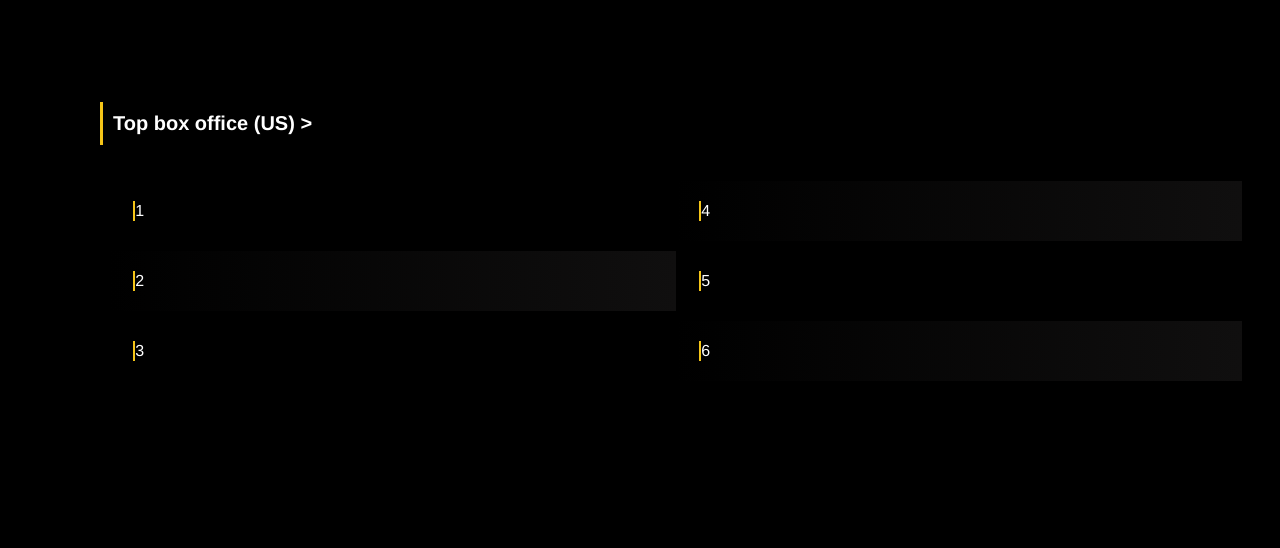
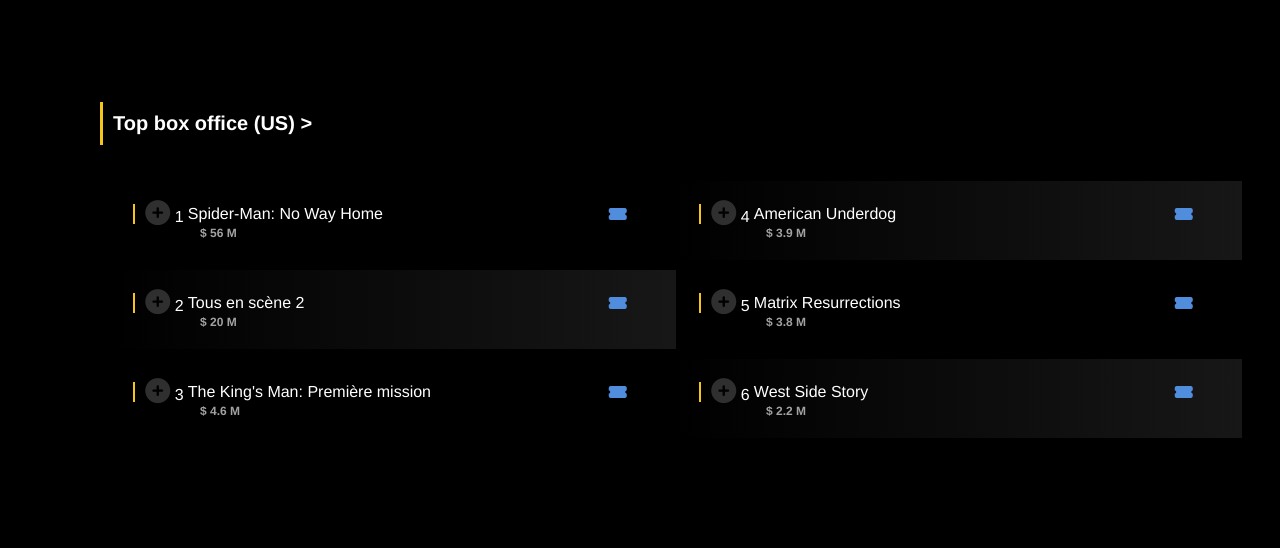
Before and after one commit to Noziho/Project-IMDB-Like, a PHP site: page / in a window 1280 px wide. Shown: the part 5207-5755 px from the top of the page. Before the commit the page ends 5588 px from the top, so only its background shows below. Run offline with PHP 8.4, Linux system fonts and the light colour scheme; some libraries are stand-ins or nearby versions.

Commit message:
Box office category done

```diff
--- a/assets/css/style.css
+++ b/assets/css/style.css
@@ -358,6 +358,7 @@ div + span:hover {
     width: 50%;
     margin-top: 1rem;
     padding: 2rem;
+    flex-flow: row wrap;
 }
 .yellowBorder {
     border-color: #f5c518;
@@ -365,5 +366,30 @@ div + span:hover {
 }
 
 .linearGradientBg {
-    background: linear-gradient(to left, rgb(16, 15, 15), black);
+    background: linear-gradient(to left, rgb(24, 23, 23), black);
 }
+
+.box-office-logo {
+    font-size: 2.5rem;
+    margin-left: 1rem;
+}
+
+.containerLogoBoxOffice {
+    width: 10%
+}
+
+.containerLogoBoxOffice + div {
+    width: 80%;
+}
+
+.fa-ticket-alt {
+    color: #508ddd;
+}
+
+.fa-ticket-alt + div {
+    width: 100%;
+    color: #a2a2a2;
+    font-size: 1.2rem;
+    font-weight: bold;
+    margin-left: 7rem;
+}
--- a/index.html
+++ b/index.html
@@ -2072,27 +2072,51 @@
             <h2 class="topPicksTitle">Top box office (US) <span class="yellowHover">></span></h2>
             <div id="boxOfficeContainer">
                 <div class="boxOffice">
-                    <div class="line yellowBorder"></div>1
+                    <div class="line yellowBorder"></div>
+                    <div class="containerLogoBoxOffice"><i class="fas fa-plus-circle box-office-logo"></i> 1</div>
+                    <div>Spider-Man: No Way Home</div>
+                    <i class="fas fa-ticket-alt"></i>
+                    <div>$ 56 M</div>
                 </div>
 
                 <div class="boxOffice linearGradientBg">
-                    <div class="line yellowBorder"></div>4
+                    <div class="line yellowBorder"></div>
+                    <div class="containerLogoBoxOffice"><i class="fas fa-plus-circle box-office-logo"></i> 4</div>
+                    <div>American Underdog</div>
+                    <i class="fas fa-ticket-alt"></i>
+                    <div>$ 3.9 M</div>
                 </div>
 
                 <div class="boxOffice linearGradientBg">
-                    <div class="line yellowBorder"></div> 2
+                    <div class="line yellowBorder"></div>
+                    <div class="containerLogoBoxOffice"><i class="fas fa-plus-circle box-office-logo"></i> 2</div>
+                    <div>Tous en scène 2</div>
+                    <i class="fas fa-ticket-alt"></i>
+                    <div>$ 20 M</div>
                 </div>
 
                 <div class="boxOffice">
-                    <div class="line yellowBorder"></div> 5
+                    <div class="line yellowBorder"></div>
+                    <div class="containerLogoBoxOffice"><i class="fas fa-plus-circle box-office-logo"></i> 5</div>
+                    <div>Matrix Resurrections</div>
+                    <i class="fas fa-ticket-alt"></i>
+                    <div>$ 3.8 M</div>
                 </div>
 
                 <div class="boxOffice">
-                    <div class="line yellowBorder"></div>  3
+                    <div class="line yellowBorder"></div>
+                    <div class="containerLogoBoxOffice"><i class="fas fa-plus-circle box-office-logo"></i> 3</div>
+                    <div>The King's Man: Première mission</div>
+                    <i class="fas fa-ticket-alt"></i>
+                    <div>$ 4.6 M</div>
                 </div>
 
                 <div class="boxOffice linearGradientBg">
-                    <div class="line yellowBorder"></div> 6
+                    <div class="line yellowBorder"></div>
+                    <div class="containerLogoBoxOffice"><i class="fas fa-plus-circle box-office-logo"></i> 6</div>
+                    <div>West Side Story</div>
+                    <i class="fas fa-ticket-alt"></i>
+                    <div>$ 2.2 M</div>
                 </div>
             </div>
 
```
